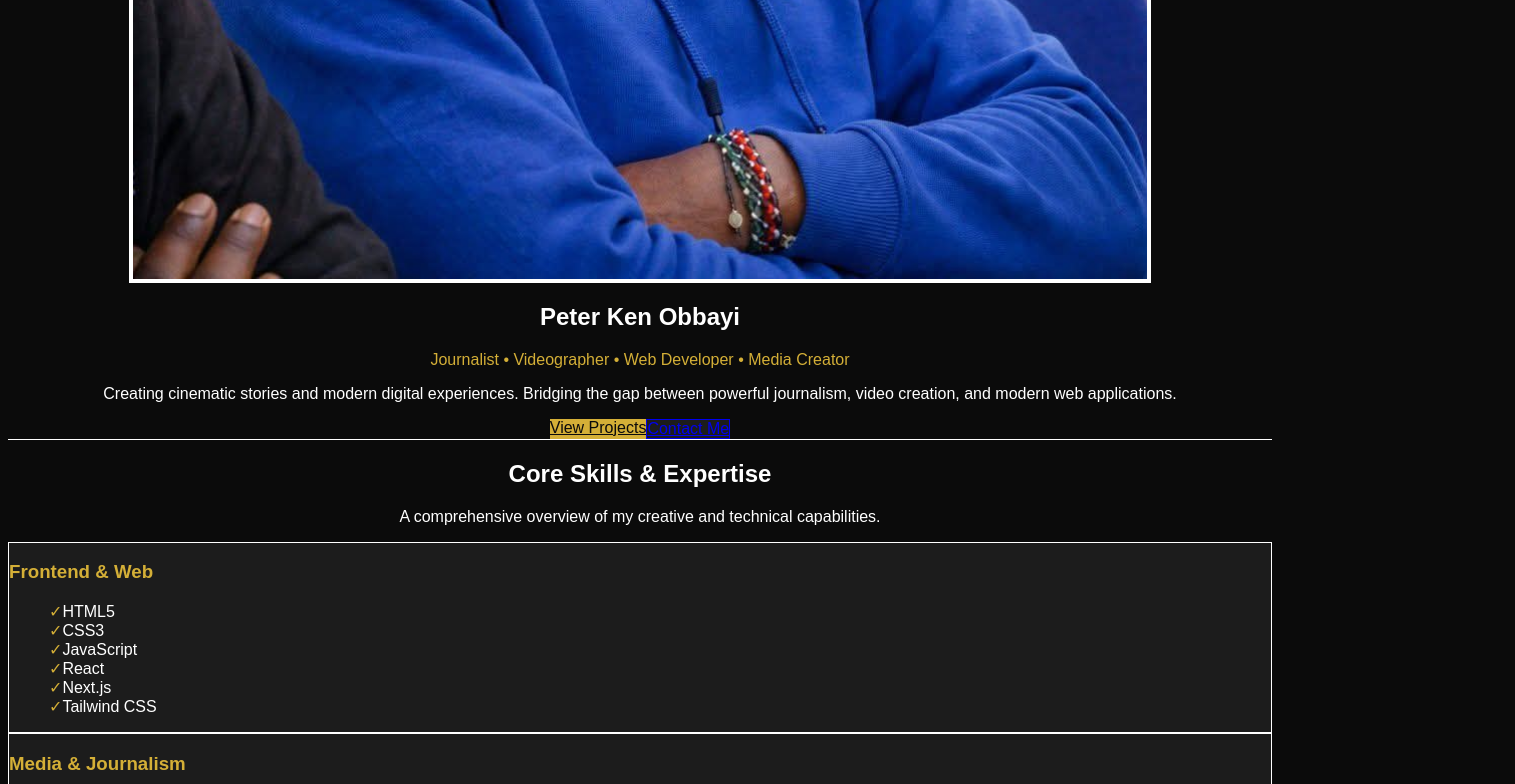
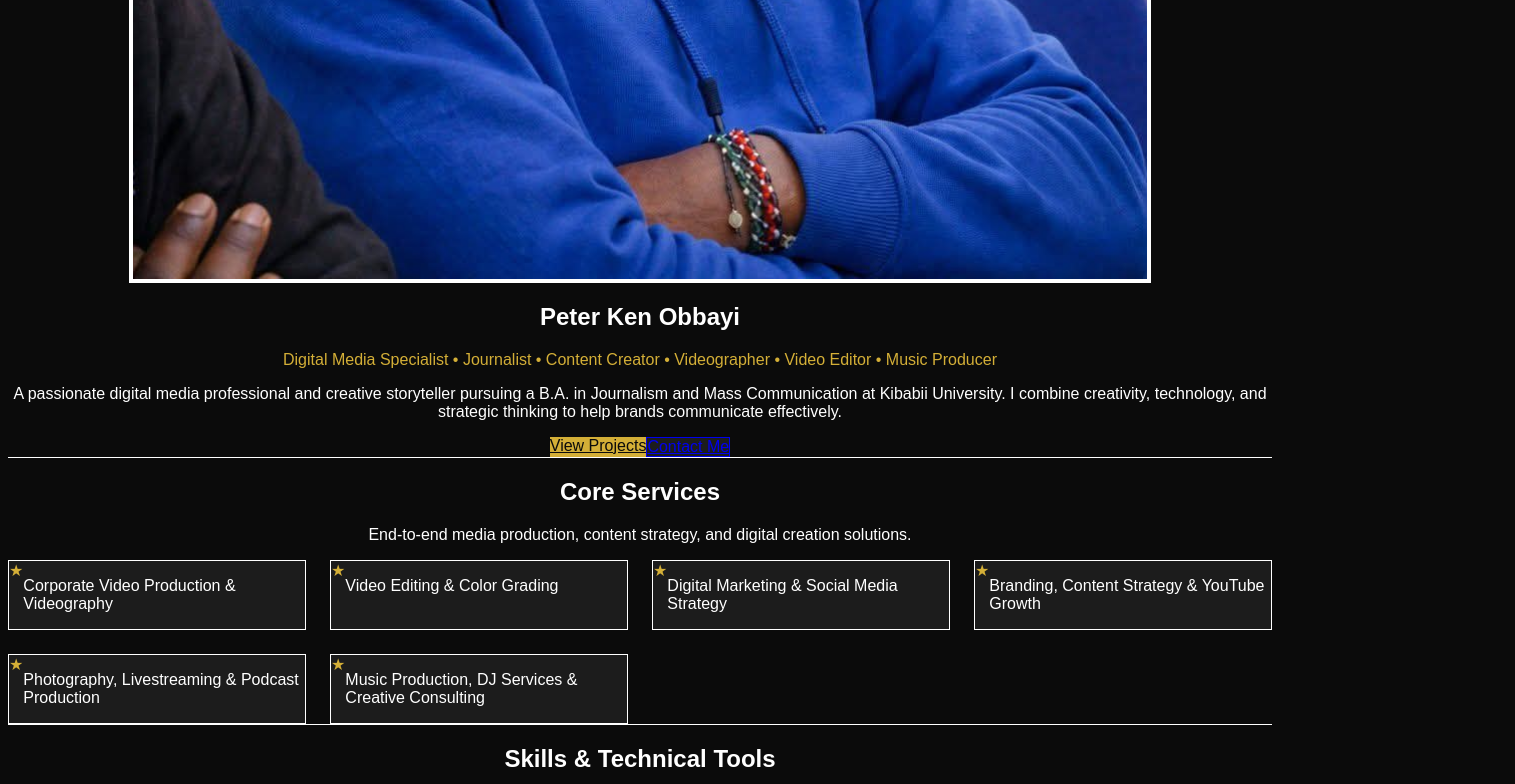
Before and after one commit to brianwaita88-sys/peter-portfolio, a Next.js app: page / in a window 1280 px wide. Shown: the part 2016-2800 px from the top of the page, 1515 px wide, since content can reach past the window. Built offline with nearby package versions, Linux system fonts and the light colour scheme.

Commit message:
fix: enforce responsive inline CSS grid layout containing all bio info

```diff
--- a/app/page.tsx
+++ b/app/page.tsx
@@ -48,19 +48,38 @@ const projects: Project[] = [
   },
 ];
 
+const coreServices = [
+  "Corporate Video Production & Videography",
+  "Video Editing & Color Grading",
+  "Digital Marketing & Social Media Strategy",
+  "Branding, Content Strategy & YouTube Growth",
+  "Photography, Livestreaming & Podcast Production",
+  "Music Production, DJ Services & Creative Consulting",
+];
+
 const skillCategories = [
   {
-    title: "Frontend & Web",
-    skills: ["HTML5", "CSS3", "JavaScript", "React", "Next.js", "Tailwind CSS"],
+    title: "Media Production & Editing",
+    skills: ["Videography", "Video Editing", "Photography", "Adobe Premiere Pro", "DaVinci Resolve", "OBS Studio"],
   },
   {
-    title: "Media & Journalism",
-    skills: ["Investigative Reporting", "Documentary Production", "Broadcast Journalism", "Copywriting"],
+    title: "Journalism & Marketing",
+    skills: ["Storytelling & Script Writing", "Journalism", "Digital Marketing & SEO", "Branding & Strategy", "Canva", "AI Tools"],
   },
   {
-    title: "Tools & Software",
-    skills: ["DaVinci Resolve", "Adobe Premiere Pro", "FL Studio", "Git", "GitHub", "VS Code"],
+    title: "Audio & Web Development",
+    skills: ["Music Production", "FL Studio", "Podcast Production", "HTML5 / CSS3 / JavaScript", "React & Next.js", "Git & GitHub"],
   },
+];
+
+const coreValues = [
+  "Integrity", "Creativity", "Professionalism", "Innovation",
+  "Excellence", "Accountability", "Teamwork", "Continuous Learning"
+];
+
+const hobbies = [
+  "Music Production & DJ Mixing", "Drumming", "Photography & Videography",
+  "Storytelling & AI Research", "Entrepreneurship", "Church Media Ministry", "Youth Mentorship"
 ];
 
 export default function Home() {
@@ -76,11 +95,12 @@ export default function Home() {
             className="w-10 h-10 object-contain"
           />
           <span className="font-bold text-lg tracking-wider uppercase hidden sm:inline text-white">
-            Peter Ken
+            Peter Ken Obbayi
           </span>
         </div>
         <nav className="flex gap-6 text-sm font-semibold">
           <a href="#about" className="hover:text-amber-400 transition text-gray-300">About</a>
+          <a href="#services" className="hover:text-amber-400 transition text-gray-300">Services</a>
           <a href="#skills" className="hover:text-amber-400 transition text-gray-300">Skills</a>
           <a href="#projects" className="hover:text-amber-400 transition text-gray-300">Projects</a>
           <a href="#contact" className="hover:text-amber-400 transition text-gray-300">Contact</a>
@@ -95,11 +115,11 @@ export default function Home() {
           <h1 className="text-4xl md:text-6xl font-extrabold tracking-tight text-white">
             Peter Ken Obbayi
           </h1>
-          <p className="text-lg md:text-xl font-medium" style={{ color: '#D4AF37' }}>
-            Journalist • Videographer • Web Developer • Media Creator
+          <p className="text-base md:text-lg font-medium" style={{ color: '#D4AF37' }}>
+            Digital Media Specialist • Journalist • Content Creator • Videographer • Video Editor • Music Producer
           </p>
           <p className="text-gray-300 max-w-lg text-base md:text-lg leading-relaxed">
-            Creating cinematic stories and modern digital experiences. Bridging the gap between powerful journalism, video creation, and modern web applications.
+            A passionate digital media professional and creative storyteller pursuing a B.A. in Journalism and Mass Communication at Kibabii University. I combine creativity, technology, and strategic thinking to help brands communicate effectively.
           </p>
 
           {/* Hero Buttons */}
@@ -135,16 +155,35 @@ export default function Home() {
 
       </section>
 
+      {/* Core Services Section */}
+      <section className="py-16 px-6 max-w-6xl mx-auto border-t border-zinc-800" id="services">
+        <div className="text-center mb-12">
+          <h2 className="text-3xl font-bold mb-3 text-white">Core Services</h2>
+          <p className="text-gray-400">
+            End-to-end media production, content strategy, and digital creation solutions.
+          </p>
+        </div>
+
+        <div style={{ display: 'grid', gridTemplateColumns: 'repeat(auto-fit, minmax(280px, 1fr))', gap: '1.5rem' }}>
+          {coreServices.map((service, idx) => (
+            <div key={idx} className="p-6 rounded-xl border border-zinc-800 shadow-sm flex items-start gap-3" style={{ backgroundColor: '#1C1C1C' }}>
+              <span className="text-xl" style={{ color: '#D4AF37' }}>★</span>
+              <p className="font-semibold text-gray-200 text-sm leading-snug">{service}</p>
+            </div>
+          ))}
+        </div>
+      </section>
+
       {/* Skills Section */}
       <section className="py-16 px-6 max-w-6xl mx-auto border-t border-zinc-800" id="skills">
         <div className="text-center mb-12">
-          <h2 className="text-3xl font-bold mb-3 text-white">Core Skills & Expertise</h2>
+          <h2 className="text-3xl font-bold mb-3 text-white">Skills & Technical Tools</h2>
           <p className="text-gray-400">
-            A comprehensive overview of my creative and technical capabilities.
+            Combining modern media software with strategic communication tools.
           </p>
         </div>
 
-        <div className="grid grid-cols-1 md:grid-cols-3 gap-8">
+        <div style={{ display: 'grid', gridTemplateColumns: 'repeat(auto-fit, minmax(280px, 1fr))', gap: '2rem' }}>
           {skillCategories.map((category, idx) => (
             <div key={idx} className="p-6 rounded-xl border border-zinc-800 shadow-sm" style={{ backgroundColor: '#1C1C1C' }}>
               <h3 className="text-xl font-bold mb-4" style={{ color: '#D4AF37' }}>{category.title}</h3>
@@ -160,16 +199,59 @@ export default function Home() {
         </div>
       </section>
 
+      {/* Career Vision, Values & Hobbies */}
+      <section className="py-16 px-6 max-w-6xl mx-auto border-t border-zinc-800">
+        <div style={{ display: 'grid', gridTemplateColumns: 'repeat(auto-fit, minmax(320px, 1fr))', gap: '2rem' }}>
+
+          {/* Vision & Core Values */}
+          <div className="p-8 rounded-xl border border-zinc-800 space-y-6" style={{ backgroundColor: '#1C1C1C' }}>
+            <div>
+              <h3 className="text-2xl font-bold mb-2 text-white">Career Vision</h3>
+              <p className="text-gray-300 text-sm leading-relaxed">
+                To become one of Africa's leading digital media innovators, empowering organizations and communities through impactful storytelling and technology.
+              </p>
+            </div>
+
+            <div>
+              <h4 className="text-lg font-bold mb-3" style={{ color: '#D4AF37' }}>Core Values</h4>
+              <div className="flex flex-wrap gap-2">
+                {coreValues.map((val, vIdx) => (
+                  <span key={vIdx} className="text-xs bg-zinc-800 px-3 py-1.5 rounded-md text-gray-200 font-medium border border-zinc-700">
+                    {val}
+                  </span>
+                ))}
+              </div>
+            </div>
+          </div>
+
+          {/* Hobbies & Personal Interests */}
+          <div className="p-8 rounded-xl border border-zinc-800 space-y-4" style={{ backgroundColor: '#1C1C1C' }}>
+            <h3 className="text-2xl font-bold mb-2 text-white">Hobbies & Interests</h3>
+            <p className="text-gray-400 text-sm mb-4">
+              Creative pursuits that fuel passion, inspiration, and community impact.
+            </p>
+            <ul className="space-y-2.5">
+              {hobbies.map((hobby, hIdx) => (
+                <li key={hIdx} className="flex items-center gap-2 text-gray-300 text-sm">
+                  <span style={{ color: '#D4AF37' }}>◆</span> {hobby}
+                </li>
+              ))}
+            </ul>
+          </div>
+
+        </div>
+      </section>
+
       {/* Projects Section */}
       <section className="py-16 px-6 max-w-6xl mx-auto border-t border-zinc-800" id="projects">
         <div className="text-center mb-12">
-          <h2 className="text-3xl font-bold mb-3 text-white">Featured Projects & Work</h2>
+          <h2 className="text-3xl font-bold mb-3 text-white">Featured Projects & Media Work</h2>
           <p className="text-gray-400">
             A showcase of journalism, video editing, and digital media initiatives.
           </p>
         </div>
 
-        <div className="grid grid-cols-1 md:grid-cols-2 lg:grid-cols-3 gap-8">
+        <div style={{ display: 'grid', gridTemplateColumns: 'repeat(auto-fit, minmax(300px, 1fr))', gap: '2rem' }}>
           {projects.map((project, index) => (
             <div
               key={index}
```
